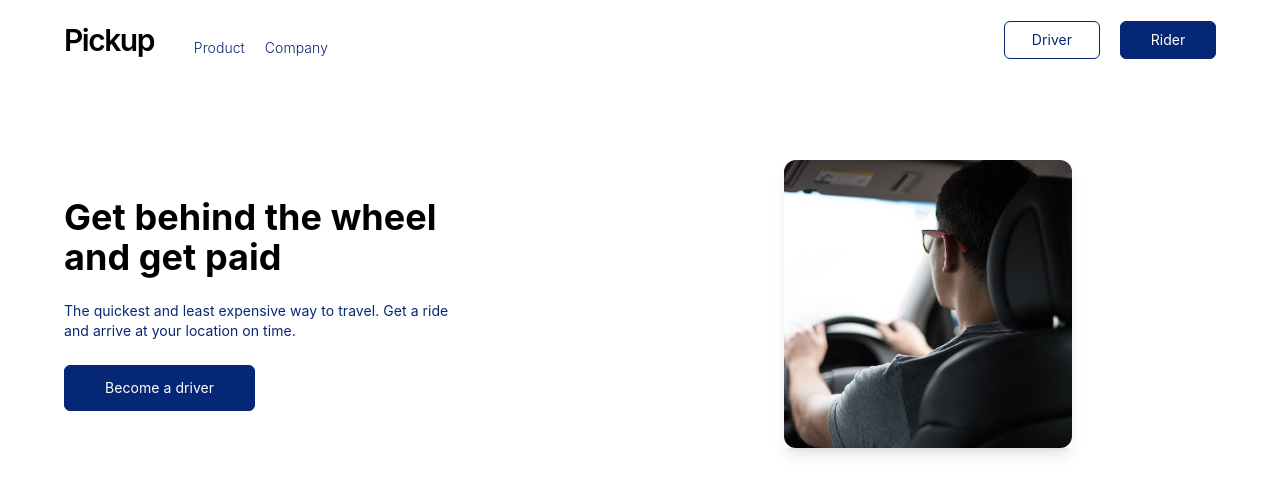
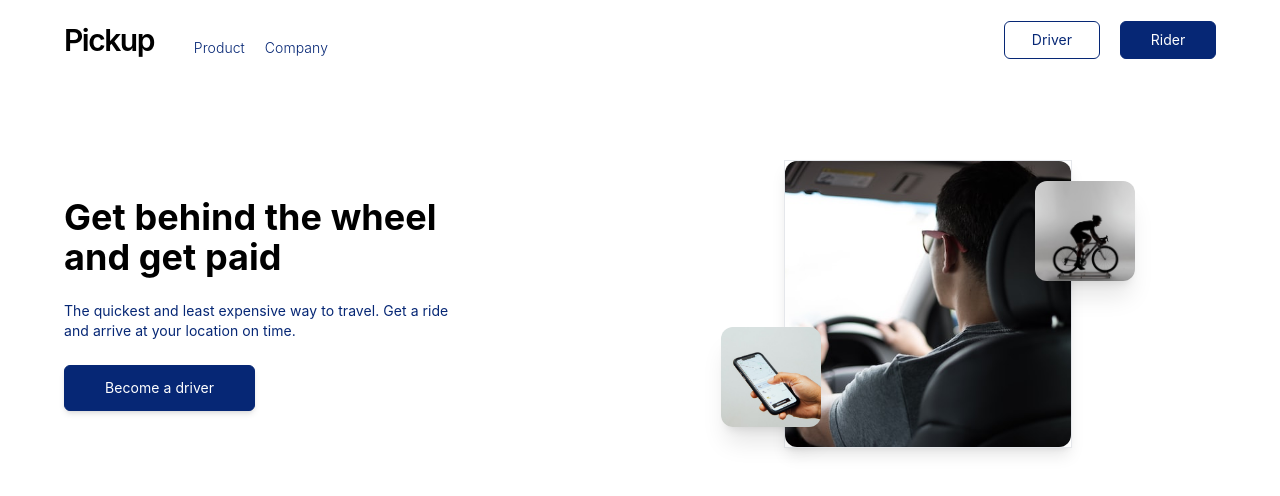
Before and after one commit to uduma-sonia/Pickup, a Next.js app: page / in a window 1280 px wide. Shown: the top 496 px of the page. Built offline with nearby package versions, Linux system fonts and the light colour scheme.

Commit message:
[fix] hero section images

```diff
--- a/container/Home/Hero.jsx
+++ b/container/Home/Hero.jsx
@@ -15,7 +15,7 @@ export default function Hero() {
             arrive at your location on time.
           </p>
 
-          <button className="border text-sm hidden xl:block border-primary rounded-md text-white bg-primary px-10 py-3">
+          <button className="border shadow-md text-sm hidden xl:block border-primary rounded-md text-white bg-primary px-10 py-3">
             Become a driver
           </button>
 
@@ -31,7 +31,7 @@ export default function Hero() {
         </div>
 
         <div className="w-full xl:w-1/2 mt-12 xl:mt-0 flex items-center justify-center">
-          <div className="h-72 relative shadow-lg w-72 ">
+          <div className="h-72 relative shadow-lg w-72 border">
             <Image
               className="rounded-xl "
               src="/images/hero_image.jpg"
@@ -39,6 +39,28 @@ export default function Hero() {
               layout="fill"
               objectFit="cover"
             />
+
+            <div className="w-[100px] h-[100px] absolute bottom-5 shadow-xl rounded-xl -left-6 xl:-left-16">
+              <Image
+                className="rounded-xl"
+                src="/images/hero_image_2.jpg"
+                alt=""
+                width="100px"
+                height="100px"
+                objectFit="cover"
+              />
+            </div>
+
+            <div className="w-[100px] h-[100px] absolute top-5 -right-6 xl:-right-16 shadow-xl rounded-xl">
+              <Image
+                className="rounded-xl"
+                src="/images/hero_image_3.jpg"
+                alt=""
+                width="100px"
+                height="100px"
+                objectFit="cover"
+              />
+            </div>
           </div>
         </div>
       </div>
```
Also changed, not shown: public/images/hero_image_2.jpg (added), public/images/hero_image_3.jpg (added).
